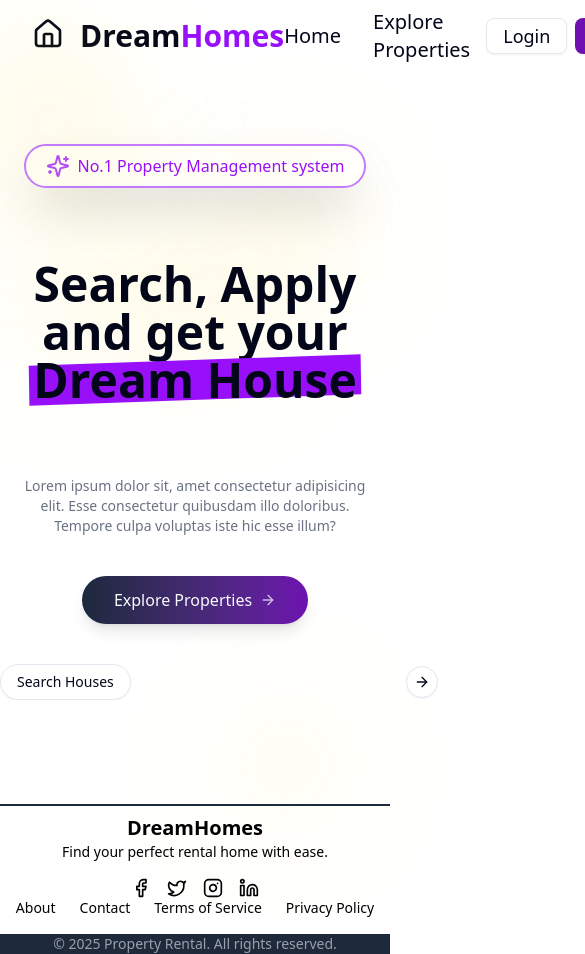
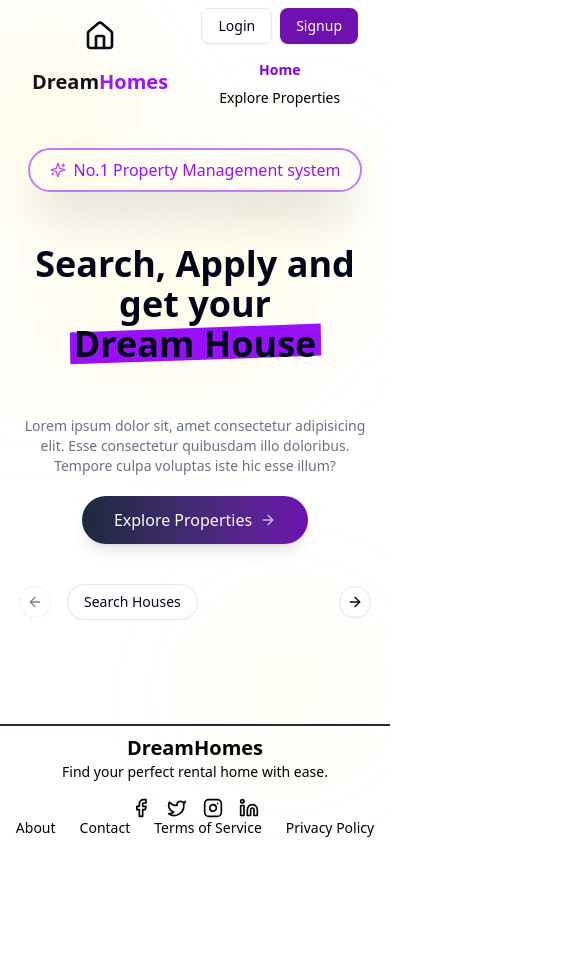
Before and after one commit to Pranshu-2908/Property-rental-app, a React (Vite) app in the folder client/: page / in a window 390 px wide. Shown: the top 954 px of the page, 585 px wide, since content can reach past the window. After the commit the page ends 844 px from the top, so only its background shows below. Built offline with nearby package versions, Linux system fonts and the light colour scheme; the HTML template or start-up script is replaced by a standard one.

Commit message:
fixing layout issues and making responsive

```diff
--- a/client/src/components/Home.jsx
+++ b/client/src/components/Home.jsx
@@ -7,15 +7,15 @@ import BgGradient from "./shared/BgGradient";
 
 const Home = () => {
   return (
-    <div className="min-h-screen flex flex-col">
+    <div className="flex flex-col min-h-screen w-full">
       <Navbar />
       <BgGradient />
-      <main className="flex-grow scrollable">
+      <main className="flex-grow">
         <HeroSection />
         <CategoryCarousel />
         <StatsDisplay />
       </main>
-      <Footer />
+      <Footer className="mt-auto w-full" />
     </div>
   );
 };
--- a/client/src/components/Property.jsx
+++ b/client/src/components/Property.jsx
@@ -14,8 +14,8 @@ const Property = () => {
       {/* <BgGradient /> */}
       <main className="flex-grow">
         <div className="max-w-[85%] mx-auto mt-5">
-          <div className="flex gap-5">
-            <div className="w-[20%]">
+          <div className="flex flex-col lg:flex-row gap-5">
+            <div className="w-full lg:w-[20%]">
               <FilterCard />
             </div>
             {propsArray.length <= 0 ? (
--- a/client/src/components/auth/Login.jsx
+++ b/client/src/components/auth/Login.jsx
@@ -52,13 +52,12 @@ const Login = () => {
   return (
     <div>
       <Navbar />
-      <div className="flex items-center justify-center max-w-7xl mx-auto">
-        <BgGradient />
+      <div className="flex items-center justify-center mx-auto bg-linear-to-b from-purple-50 to-white">
         <form
           onSubmit={submitHandler}
-          className=" w-1/3 border border-gray-200 rounded-2xl p-4 my-10 backdrop-blur-md"
+          className=" sm:w-1/3 border border-gray-300 rounded-2xl p-4 my-10 backdrop-blur-md"
         >
-          <h1 className="text-3xl font-bold mb-5">Login</h1>
+          <h1 className="text-2xl md:text-3xl font-bold mb-5">Login</h1>
           <div className="my-5">
             <Label className="text-lg">Login as</Label>
             <RadioGroup
@@ -122,12 +121,12 @@ const Login = () => {
             </Button>
           )}
 
-          <span className="mt-5 flex gap-2 justify-center">
+          <div className="mt-5 flex gap-2 justify-center">
             New to DreamHomes?
             <Link className="text-slate-600 hover:text-blue-600" to="/signup">
               Regiser here
             </Link>
-          </span>
+          </div>
         </form>
       </div>
     </div>
--- a/client/src/components/auth/Signup.jsx
+++ b/client/src/components/auth/Signup.jsx
@@ -53,11 +53,11 @@ const Signup = () => {
   return (
     <div>
       <Navbar />
-      <div className="flex items-center justify-center max-w-7xl mx-auto">
+      <div className="flex items-center justify-center mx-auto bg-linear-to-b from-purple-50 to-white">
         <BgGradient />
         <form
           onSubmit={submitHandler}
-          className=" w-1/3 border border-gray-300 rounded-2xl p-4 my-10 backdrop-blur-md"
+          className=" sm:w-1/3 border border-gray-300 rounded-2xl p-4 my-10 backdrop-blur-md"
         >
           <h1 className="text-3xl font-bold mb-5">Sign Up</h1>
           <div className="my-5">
--- a/client/src/components/home/CategoryCarousel.jsx
+++ b/client/src/components/home/CategoryCarousel.jsx
@@ -18,10 +18,10 @@ const categories = [
 const CategoryCarousel = () => {
   return (
     <div>
-      <Carousel className="w-full max-w-xl mx-auto mt-10">
+      <Carousel className="max-w-3xs sm:max-w-md md:max-w-lg lg:max-w-xl mx-auto mt-10">
         <CarouselContent>
           {categories.map((cat, ind) => (
-            <CarouselItem key={ind} className="md:basis-1/2 lg:basis-1/3">
+            <CarouselItem key={ind} className="sm:basis-1/2 md:basis-1/3">
               <Button variant="outline" className="rounded-full">
                 {cat}
               </Button>
--- a/client/src/components/home/HeroSection.jsx
+++ b/client/src/components/home/HeroSection.jsx
@@ -5,7 +5,7 @@ import { Link } from "react-router-dom";
 
 const HeroSection = () => {
   return (
-    <section className="relative mx-auto flex flex-col gap-10 items-center justify-center max-w-7xl mt-20">
+    <section className="relative mx-auto flex flex-col gap-5 sm:gap-10 items-center justify-center max-w-7xl mt-10 sm:mt-20">
       <div
         aria-hidden="true"
         className="pointer-events-none absolute inset-0 -z-10 transform-gpu overflow-hidden blur-3xl"
@@ -20,14 +20,14 @@ const HeroSection = () => {
       </div>
       <div className="flex">
         <div className="flex relative px-5 py-2 rounded-full border-2 shadow-2xl border-purple-400 hover:bg-purple-200 transition-all duration-700 hover:border-purple-700">
-          <Sparkles className="w-6 h-6 mr-2 text-purple-600 animate-pulse" />
-          <p className="text-base text-purple-600 cursor-default">
+          <Sparkles className="w-4 h-4 sm:w-6 mt-1 sm:h-6 mr-2 text-purple-600 animate-pulse" />
+          <p className="text-md sm:text-md md:text-lg text-purple-600 cursor-default">
             No.1 Property Management system
           </p>
         </div>
       </div>
 
-      <div className="font-bold text-5xl py-8 text-center max-w-2xl sm:max-w-xl sm:text-4xl lg:max-w-2xl lg:text-6xl">
+      <div className="font-bold text-4xl py-8 text-center max-w-sm sm:max-w-xl sm:text-5xl lg:max-w-2xl lg:text-6xl mx-auto">
         Search, Apply and get your
         <span className="relative inline-block">
           <span className="relative z-10 px-2">Dream House</span>
--- a/client/src/components/property/Pro.jsx
+++ b/client/src/components/property/Pro.jsx
@@ -21,7 +21,7 @@ const Pro = () => {
         <div>
           <h1 className="font-bold text-2xl ">Title</h1>
           <p className="text-base mb-4 text-gray-600">Location</p>
-          <p className="text-sm text-gray-600">
+          <p className="hidden sm:inline text-sm text-gray-600">
             Lorem ipsum dolor sit amet consectetur adipisicing elit. Maxime sunt
             ut totam dolores repellendus . Lorem, ipsum dolor sit amet
             consectetur adipisicing elit. Quas, vitae veniam illum natus illo
@@ -30,10 +30,10 @@ const Pro = () => {
             consequuntur molestiae dicta sit vero? Aperiam, voluptatum?
           </p>
         </div>
-        <div className="flex flex-col items-center gap-2 mt-4 lg:flex lg:flex-row">
+        <div className="flex items-center gap-1 sm:gap-2 mt-4 mx-auto">
           <Badge
             className={
-              "text-blue-700 font-bold text-md border-2 border-gray-400 hover:scale-110 transition-all duration-300"
+              "text-blue-700 font-bold text-xs border-2 border-gray-400 hover:scale-110 transition-all duration-300"
             }
             variant="ghost"
           >
@@ -41,7 +41,7 @@ const Pro = () => {
           </Badge>
           <Badge
             className={
-              "text-red-700 font-bold text-md border-2 border-gray-400 hover:scale-110 transition-all duration-300"
+              "text-red-700 font-bold text-xs border-2 border-gray-400 hover:scale-110 transition-all duration-300"
             }
             variant="ghost"
           >
@@ -49,7 +49,7 @@ const Pro = () => {
           </Badge>
           <Badge
             className={
-              "text-purple-700 font-bold text-md border-2 border-gray-400 hover:scale-110 transition-all duration-300"
+              "text-purple-700 font-bold text-xs border-2 border-gray-400 hover:scale-110 transition-all duration-300"
             }
             variant="ghost"
           >
--- a/client/src/components/shared/Navbar.jsx
+++ b/client/src/components/shared/Navbar.jsx
@@ -1,5 +1,5 @@
 import React from "react";
-import { Link } from "react-router-dom";
+import { Link, NavLink } from "react-router-dom";
 import { Button } from "../ui/button";
 import { Popover, PopoverTrigger, PopoverContent } from "../ui/popover";
 import { Avatar, AvatarImage } from "../ui/avatar";
@@ -9,26 +9,36 @@ import { useSelector } from "react-redux";
 const Navbar = () => {
   const { user } = useSelector((store) => store.auth);
   return (
-    <nav className="container flex items-center justify-between  mx-auto mt-2">
+    <nav className="container flex items-center justify-between mx-auto mt-2">
       <div>
-        <div className="flex gap-4 lg:gap-6 sm:gap-2">
+        <div className="flex flex-col items-center sm:flex-row gap-4 lg:gap-6 sm:gap-2">
           <HouseIcon className="w-8 h-8 sm:h-6 sm:w-6 lg:w-12 lg:h-12" />
-          <h1 className="text-3xl font-bold sm:text-2xl lg:text-5xl">
+          <h1 className="text-xl font-bold sm:text-2xl lg:text-5xl">
             Dream<span className="text-purple-600">Homes</span>
           </h1>
         </div>
       </div>
-      <div className="flex items-center justify-center gap-4 sm:gap-2 lg:gap-12">
-        <ul className="flex text-xl items-center gap-8 sm:gap-4 lg:gap-12 sm:text-lg lg:text-2xl">
+      <div className="flex flex-col-reverse sm:flex-row items-center justify-center gap-4 sm:gap-2 lg:gap-12">
+        <ul className="flex flex-col sm:flex-row text-sm items-center gap-2 sm:gap-4 lg:gap-12 sm:text-lg lg:text-2xl">
           <li>
-            <Link to="/" className="hover:text-violet-700">
+            <NavLink
+              to="/"
+              className={({ isActive }) =>
+                isActive ? "text-purple-700 font-bold" : "text-black"
+              }
+            >
               Home
-            </Link>
+            </NavLink>
           </li>
           <li>
-            <Link to="/property" className="hover:text-violet-700">
+            <NavLink
+              to="/property"
+              className={({ isActive }) =>
+                isActive ? "text-purple-700 font-bold" : "text-black"
+              }
+            >
               Explore Properties
-            </Link>
+            </NavLink>
           </li>
         </ul>
         {!user ? (
@@ -36,13 +46,13 @@ const Navbar = () => {
             <Link to="/login">
               <Button
                 variant="outline"
-                className="text-lg cursor-pointer sm:text-sm lg:text-lg"
+                className="text-sm  cursor-pointer sm:text-lg"
               >
                 Login
               </Button>
             </Link>
             <Link to="/signup">
-              <Button className="bg-purple-800 hover:bg-slate-900 text-white text-lg cursor-pointer sm:text-sm lg:text-lg">
+              <Button className="bg-purple-800 hover:bg-slate-900 text-white text-sm cursor-pointer sm:text-lg">
                 Signup
               </Button>
             </Link>
--- a/client/src/index.css
+++ b/client/src/index.css
@@ -3,6 +3,15 @@
 @plugin "tailwindcss-animate";
 
 @custom-variant dark (&:is(.dark *));
+
+html,
+body,
+#root {
+  width: 100%;
+  height: 100%;
+  min-height: 100vh;
+  overflow-x: hidden;
+}
 
 :root {
   --background: oklch(1 0 0);
```
